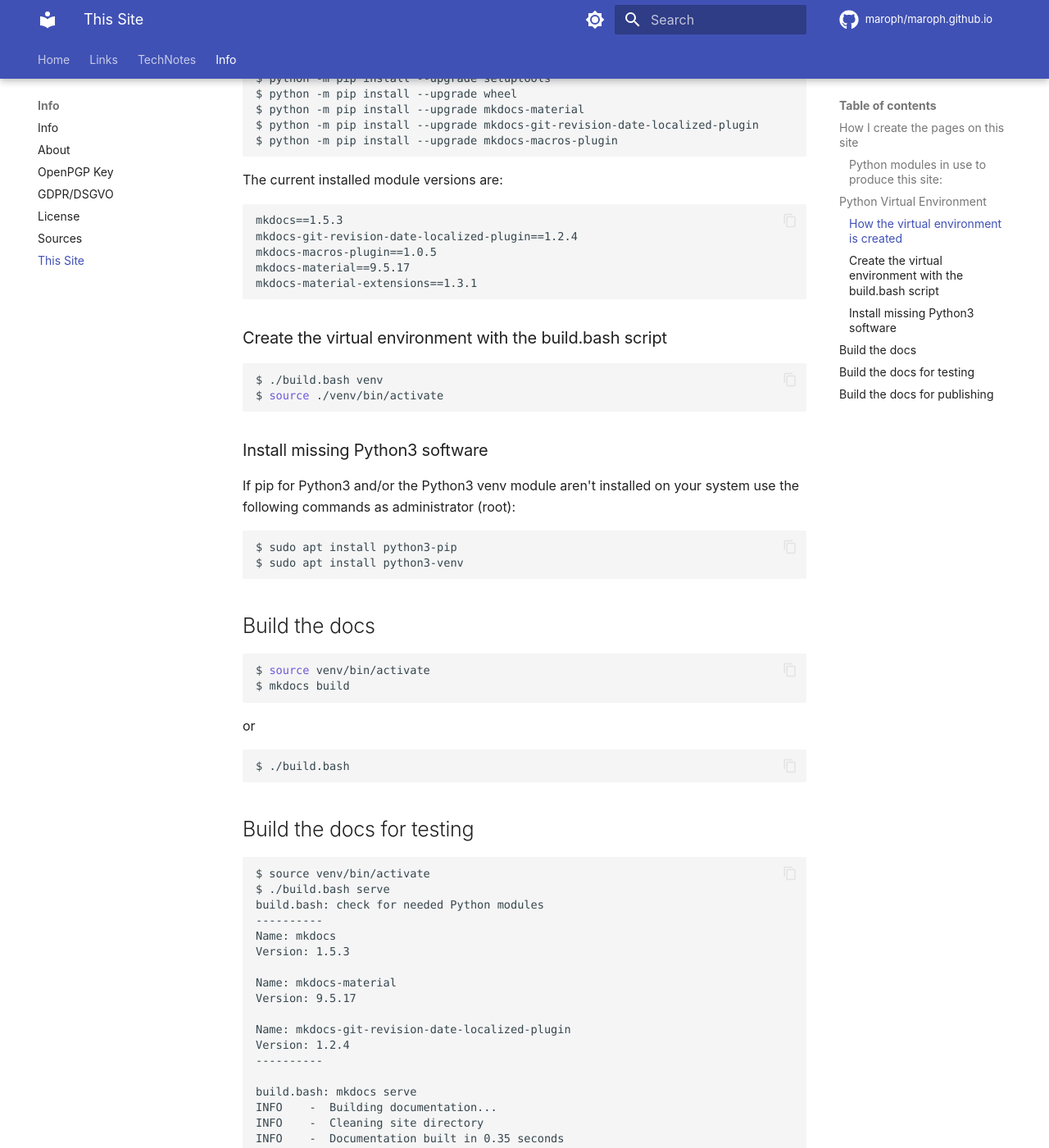
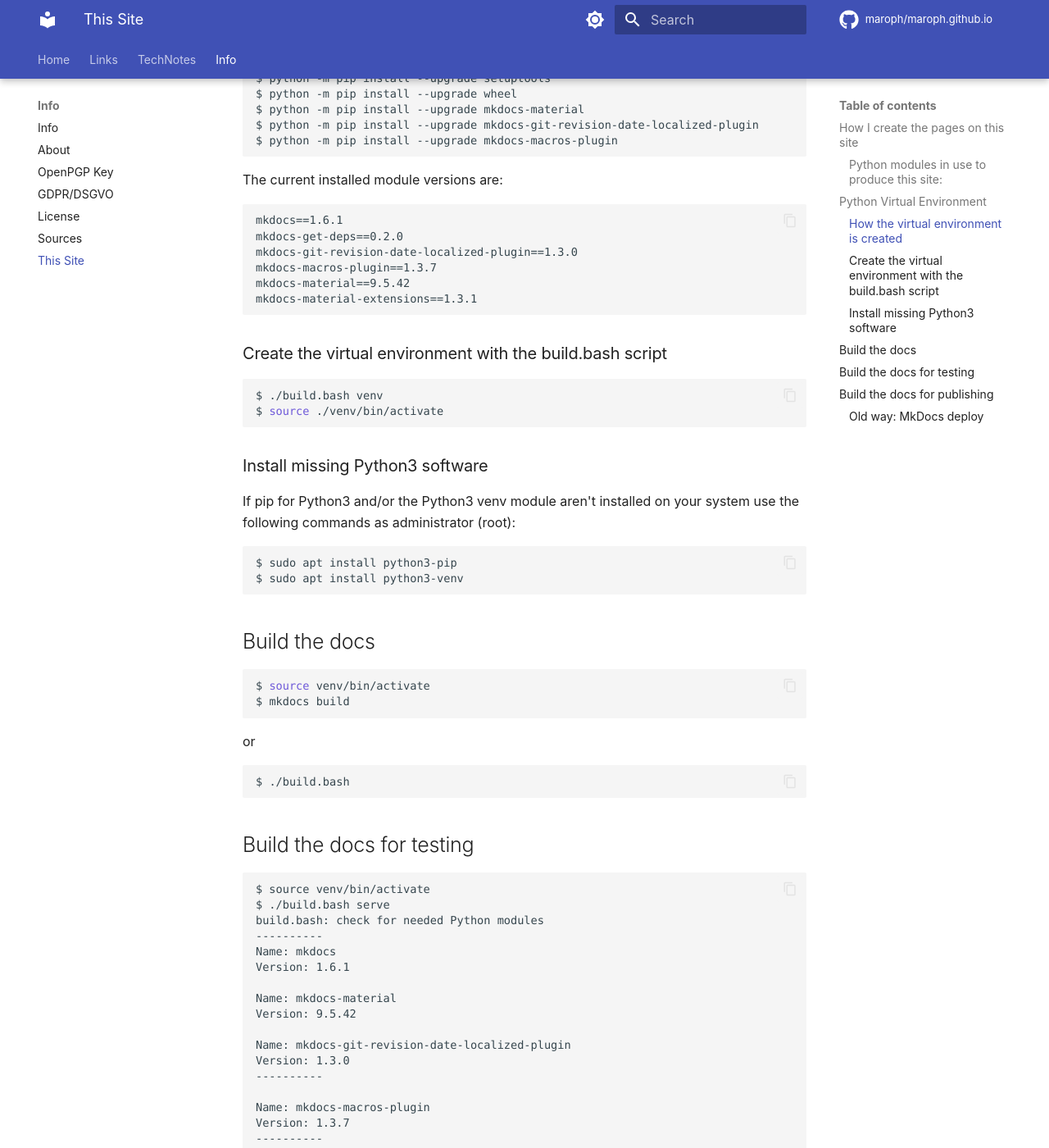
Before and after one commit to maroph/maroph.github.io, an MkDocs documentation site: the page built from docs/info/site.md, in a window 1280 px wide and 1400 px high, scrolled down 869 px. Shown: the whole window at 82% size. Built offline with MkDocs 1.6.1 and Material for MkDocs 9.7.7, drawn with Linux system fonts in a browser that asks for light colours; comment, search, counter and statistics services are not loaded; some of the changed text lies outside the part shown.

Commit message:
Add "fetch-depth: 0" to the GitHub Actions config file. Adapt the site.md doc file

````diff
--- a/docs/info/site.md
+++ b/docs/info/site.md
@@ -40,10 +40,11 @@
 The current installed module versions are:
 
 ```
-mkdocs==1.5.3
-mkdocs-git-revision-date-localized-plugin==1.2.4
-mkdocs-macros-plugin==1.0.5
-mkdocs-material==9.5.17
+mkdocs==1.6.1
+mkdocs-get-deps==0.2.0
+mkdocs-git-revision-date-localized-plugin==1.3.0
+mkdocs-macros-plugin==1.3.7
+mkdocs-material==9.5.42
 mkdocs-material-extensions==1.3.1
 ```
 
@@ -83,13 +84,17 @@
 build.bash: check for needed Python modules
 ----------
 Name: mkdocs
-Version: 1.5.3
+Version: 1.6.1
 
 Name: mkdocs-material
-Version: 9.5.17
+Version: 9.5.42
 
 Name: mkdocs-git-revision-date-localized-plugin
-Version: 1.2.4
+Version: 1.3.0
+----------
+
+Name: mkdocs-macros-plugin
+Version: 1.3.7
 ----------
 
 build.bash: mkdocs serve
@@ -104,6 +109,11 @@
 
 
 ## Build the docs for publishing
+The build step is done by the GitHub Actions
+file _.github/workflows/ci.yml_ by every checkin in
+the branch.
+
+### Old way: MkDocs deploy
 
 ```bash
 $ source venv/bin/activate
--- a/mkdocs.yml
+++ b/mkdocs.yml
@@ -161,6 +161,8 @@
     - attr_list
     - pymdownx.highlight:
           anchor_linenums: true
+          line_spans: __span
+          pygments_lang_class: true
     - pymdownx.inlinehilite
     - pymdownx.snippets
     - pymdownx.superfences
@@ -183,10 +185,14 @@
 extra:
 #    macros:
 #        openssl_1_1_1: 1.1.1w
-#        openssl_3_0: 3.0.12
-#        openssl_3_1: 3.1.4
-#        openssl_3_2: 3.2.0
-    #icons: https://fontawesome.com/search?o=r&f=brands
+#        openssl_3_0: 3.0.15
+#        openssl_3_1: 3.1.7
+#        openssl_3_2: 3.2.2
+#        openssl_3_3: 3.3.2
+#        tomcat_9.0: 9.0.95
+#        tomcat_10.1: 10.1.30
+#        tomcat_11.0: 11.0.0-M26
+#icons: https://fontawesome.com/search?o=r&f=brands
     social:
         - icon: fontawesome/brands/codepen
           link: https://codepen.io/maroph/
````
Also changed, not shown: 1 other file.
